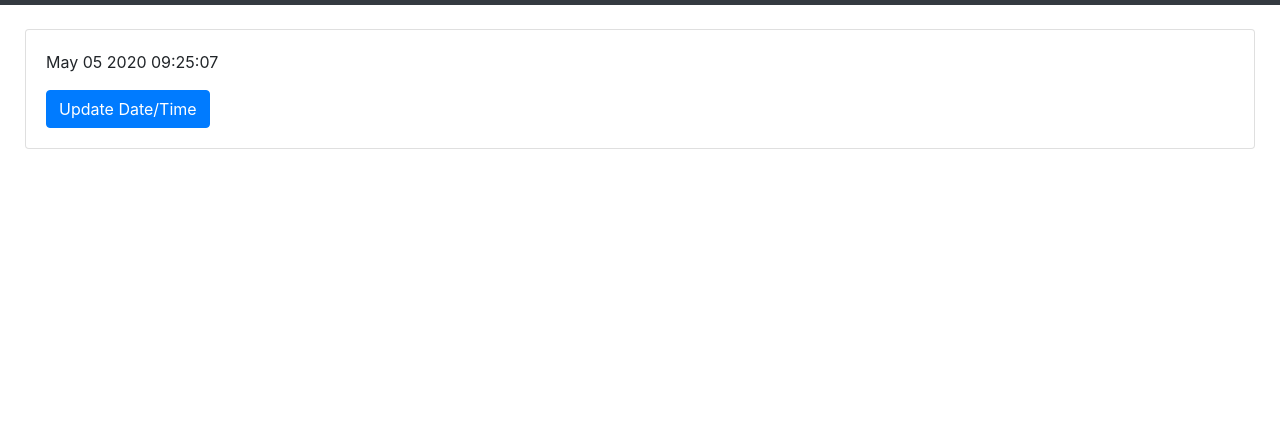
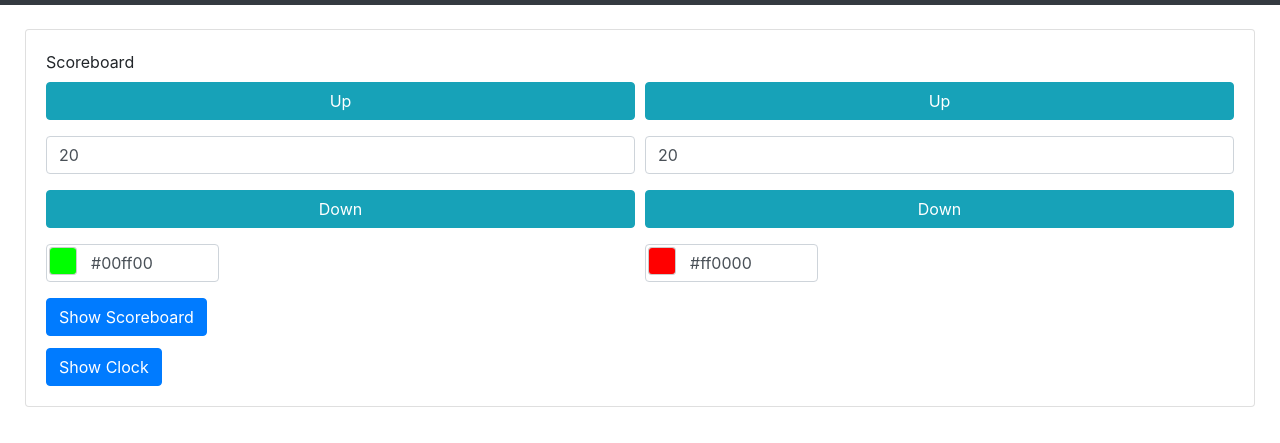
Before and after one commit to leonvandenbeukel/7-Segment-Digital-Clock-V2, a plain HTML site: page 7-Segment-Clock/data/scoreboard.html in a window 1280 px wide. Shown: the part 51-494 px from the top of the page. Drawn offline with Linux system fonts and the light colour scheme.

Commit message:
Added scoreboard

```diff
--- a/7-Segment-Clock/data/js/index.js
+++ b/7-Segment-Clock/data/js/index.js
@@ -1,11 +1,26 @@
 $(document).ready(function () {
 
     if ($('#inline').length) {
-        var x = $('#inline').minicolors({
+        $('#inline').minicolors({
             inline: $('#inline').attr('data-inline') === 'true',
             theme: 'bootstrap'
         });
     }
+
+    if ($('#scoreboardColorLeft').length) {
+        $('#scoreboardColorLeft').minicolors({
+            inline: $('#scoreboardColorLeft').attr('data-inline') === 'true',
+            theme: 'bootstrap'
+        });
+    }
+
+    if ($('#scoreboardColorRight').length) {
+        $('#scoreboardColorRight').minicolors({
+            inline: $('#scoreboardColorRight').attr('data-inline') === 'true',
+            theme: 'bootstrap'
+        });
+    }
+
 
     if ($('#currentDateTime').length) {
         window.setInterval(showDateTime, 900);
@@ -44,7 +59,7 @@ function startCountdown() {
     var m = $('#minutes').val();
     var s = $('#seconds').val();
 
-    if (isNaN(h) || isNaN(m) || isNaN(s)){
+    if (isNaN(h) || isNaN(m) || isNaN(s)) {
         $('#validNrs').show();
         return;
     } else {
@@ -53,13 +68,13 @@ function startCountdown() {
 
     var ms = (h * 60 * 60 * 1000) + (m * 60 * 1000) + (s * 1000);
 
-    var countdown = { ms: ms, r: color.r, g: color.g, b: color.b};
+    var countdown = { ms: ms, r: color.r, g: color.g, b: color.b };
     console.log(countdown);
 
     $.post("/countdown", countdown);
 }
 
-function showTemperature(){
+function showTemperature() {
     var c = $('#temperatureCorrection').val();
     var d = $('#temperatureDisplay').val();
     var temperature = { correction: c, symbol: d };
@@ -69,3 +84,67 @@ function showTemperature(){
 function showClock() {
     $.post("/clock");
 }
+
+function showScoreboard() {
+    var colorLeft = $('#scoreboardColorLeft').minicolors('rgbObject');
+    var colorRight = $('#scoreboardColorRight').minicolors('rgbObject');
+
+    var left = $('#scoreboardLeft').val();
+    var right = $('#scoreboardRight').val();
+
+    if (isNaN(left) || isNaN(right)) {
+        $('#validNrs').show();
+        return;
+    } else {
+        $('#validNrs').hide();
+    }
+
+    var scoreboard = {
+        left: left,
+        right: right,
+        rl: colorLeft.r,
+        gl: colorLeft.g,
+        bl: colorLeft.b,
+        rr: colorRight.r,
+        gr: colorRight.g,
+        br: colorRight.b
+    };
+
+    $.post("/scoreboard", scoreboard);
+}
+
+function upleft() {
+    var left = $('#scoreboardLeft').val();
+    if (left < 99 && !isNaN(left)) {
+        var newval = parseInt(left) + 1;
+        $('#scoreboardLeft').val(newval);
+        showScoreboard();
+    }
+}
+
+function downleft() {
+    var left = $('#scoreboardLeft').val();
+    if (left > 0 && !isNaN(left)) {
+        var newval = parseInt(left) - 1;
+        $('#scoreboardLeft').val(newval);
+        showScoreboard();
+    }
+}
+
+function upright() {
+    var right = $('#scoreboardRight').val();
+    if (right < 99 && !isNaN(right)) {
+        var newval = parseInt(right) + 1;
+        $('#scoreboardRight').val(newval);
+        showScoreboard();
+    }
+}
+
+function downright() {
+    var right = $('#scoreboardRight').val();
+    if (right > 0 && !isNaN(right)) {
+        var newval = parseInt(right) - 1;
+        $('#scoreboardRight').val(newval);
+        showScoreboard();
+    }
+}
--- a/7-Segment-Clock/data/scoreboard.html
+++ b/7-Segment-Clock/data/scoreboard.html
@@ -43,10 +43,67 @@
             <div class="card">
                 <div class="card-body">
 
-                    <div class="form-group">
-                        <div id="currentDateTime"></div>
-                    </div>
-                    <button type="button" class="btn btn-primary" onclick="setDateTime()">Update Date/Time</button>
+                    <form>
+                        <label>Scoreboard</label>
+
+                        <div class="form-row">
+                            <div class="col input-group mb-3">
+                                <button type="button" class="btn btn-info btn-block" onclick="upleft();">Up</button>
+                            </div>
+
+                            <div class="col input-group mb-3">
+                                <button type="button" class="btn btn-info btn-block" onclick="upright();">Up</button>
+                            </div>
+                        </div>
+                        <div class="form-row">
+                            <div class="col input-group mb-3">
+                                <input type="text" class="form-control" value="20" id="scoreboardLeft">
+
+                            </div>
+                            <div class="col input-group mb-3">
+                                <input type="text" class="form-control" value="20" id="scoreboardRight">
+
+                            </div>
+                        </div>
+                        <div class="form-row">
+                            <div class="col input-group mb-3">
+                                <button type="button" class="btn btn-info btn-block" onclick="downleft();">Down</button>
+                            </div>
+
+                            <div class="col input-group mb-3">
+                                <button type="button" class="btn btn-info btn-block" onclick="downright();">Down</button>
+                            </div>
+                        </div>
+                        <div class="form-row">
+                            <div class="col input-group mb-3">
+                                <input type="text" id="scoreboardColorLeft" class="form-control demo" value="#00ff00">
+                            </div>
+
+                            <div class="col input-group mb-3">
+                                <input type="text" id="scoreboardColorRight" class="form-control demo" value="#ff0000">
+                            </div>
+                        </div>
+
+
+                        <div>
+
+                            <div>
+                                <button type="button" class="btn btn-primary" onclick="showScoreboard()">Show Scoreboard</button>
+                            </div>
+
+                            <div style="margin-top: 12px;">
+                                <button type="button" class="btn btn-primary" onclick="showClock()">Show
+                                    Clock</button>
+                            </div>
+
+                            <div id="validNrs" style="display: none;">
+                                <br />
+                                <div class="alert alert-danger" role="alert">
+                                    Please enter valid values!
+                                </div>
+                            </div>
+                        </div>
+                    </form>
 
                 </div>
             </div>
```
Also changed, not shown: 1 other file.
